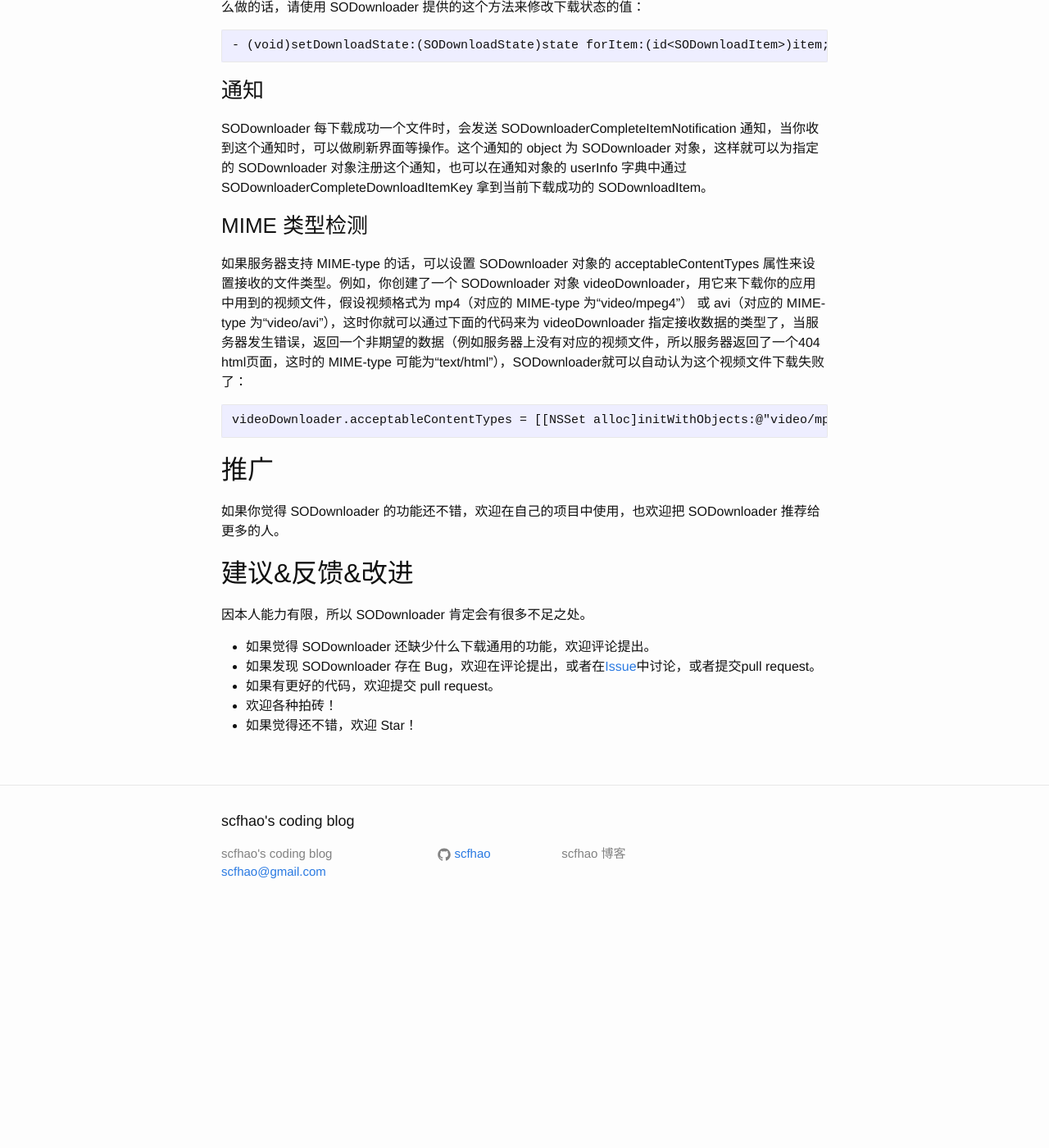
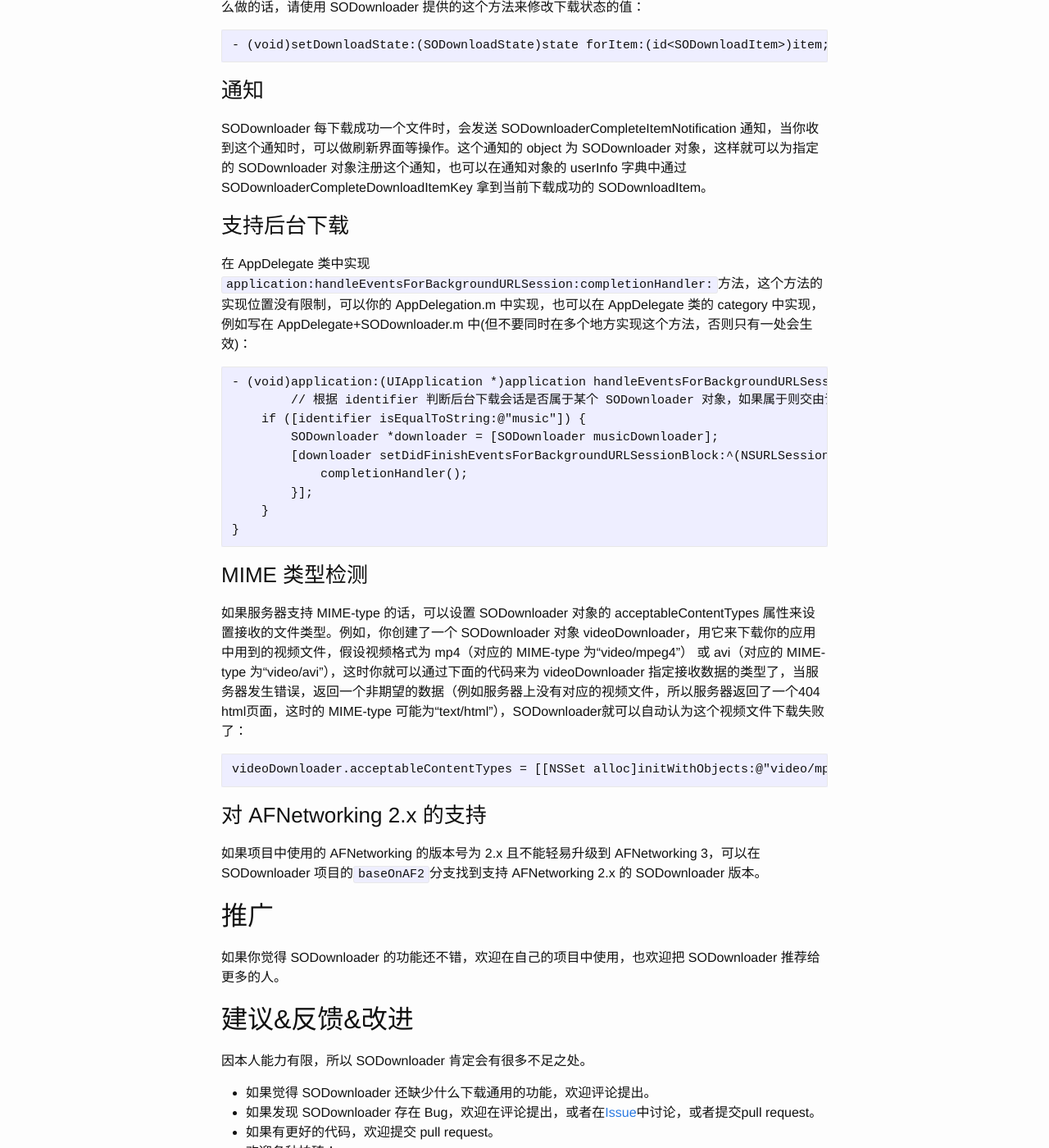
Before and after one commit to scfhao/scfhao.github.io, a Jekyll site: the page built from _posts/2016-09-14-introduce-sodownloader.md, in a window 1280 px wide and 1400 px high, scrolled down 2992 px. Shown: the whole window at 82% size. Built offline with Jekyll 4.4.1, drawn with Linux system fonts in a browser that asks for light colours; comment, search, counter and statistics services are not loaded; before the commit the page ends 4127 px from its top, so only the background shows below that.

Commit message:
update sodownloader

````diff
--- a/_posts/2016-09-14-introduce-sodownloader.md
+++ b/_posts/2016-09-14-introduce-sodownloader.md
@@ -118,6 +118,22 @@
 
 SODownloader 每下载成功一个文件时，会发送 SODownloaderCompleteItemNotification 通知，当你收到这个通知时，可以做刷新界面等操作。这个通知的 object 为 SODownloader 对象，这样就可以为指定的 SODownloader 对象注册这个通知，也可以在通知对象的 userInfo 字典中通过 SODownloaderCompleteDownloadItemKey 拿到当前下载成功的 SODownloadItem。
 
+### 支持后台下载
+
+在 AppDelegate 类中实现`application:handleEventsForBackgroundURLSession:completionHandler:`方法，这个方法的实现位置没有限制，可以你的 AppDelegation.m 中实现，也可以在 AppDelegate 类的 category 中实现，例如写在 AppDelegate+SODownloader.m 中(但不要同时在多个地方实现这个方法，否则只有一处会生效)：
+
+```
+- (void)application:(UIApplication *)application handleEventsForBackgroundURLSession:(NSString *)identifier completionHandler:(void (^)())completionHandler {
+	// 根据 identifier 判断后台下载会话是否属于某个 SODownloader 对象，如果属于则交由该 SODownloader 对象处理。
+    if ([identifier isEqualToString:@"music"]) {
+        SODownloader *downloader = [SODownloader musicDownloader];
+        [downloader setDidFinishEventsForBackgroundURLSessionBlock:^(NSURLSession * _Nonnull session) {
+            completionHandler();
+        }];
+    }
+}
+```
+
 ### MIME 类型检测
 
 如果服务器支持 MIME-type 的话，可以设置 SODownloader 对象的 acceptableContentTypes 属性来设置接收的文件类型。例如，你创建了一个 SODownloader 对象 videoDownloader，用它来下载你的应用中用到的视频文件，假设视频格式为 mp4（对应的 MIME-type 为“video/mpeg4”） 或 avi（对应的 MIME-type 为“video/avi”），这时你就可以通过下面的代码来为 videoDownloader 指定接收数据的类型了，当服务器发生错误，返回一个非期望的数据（例如服务器上没有对应的视频文件，所以服务器返回了一个404 html页面，这时的 MIME-type 可能为“text/html”），SODownloader就可以自动认为这个视频文件下载失败了：
@@ -125,6 +141,10 @@
 ```
 videoDownloader.acceptableContentTypes = [[NSSet alloc]initWithObjects:@"video/mpeg4", @"video/avi", nil];
 ```
+
+### 对 AFNetworking 2.x 的支持
+
+如果项目中使用的 AFNetworking 的版本号为 2.x 且不能轻易升级到 AFNetworking 3，可以在 SODownloader 项目的`baseOnAF2`分支找到支持 AFNetworking 2.x 的 SODownloader 版本。
 
 ## 推广
 
````
Also changed, not shown: _drafts/objective-c-mix-cpp.md (added, +3 -0 lines).
